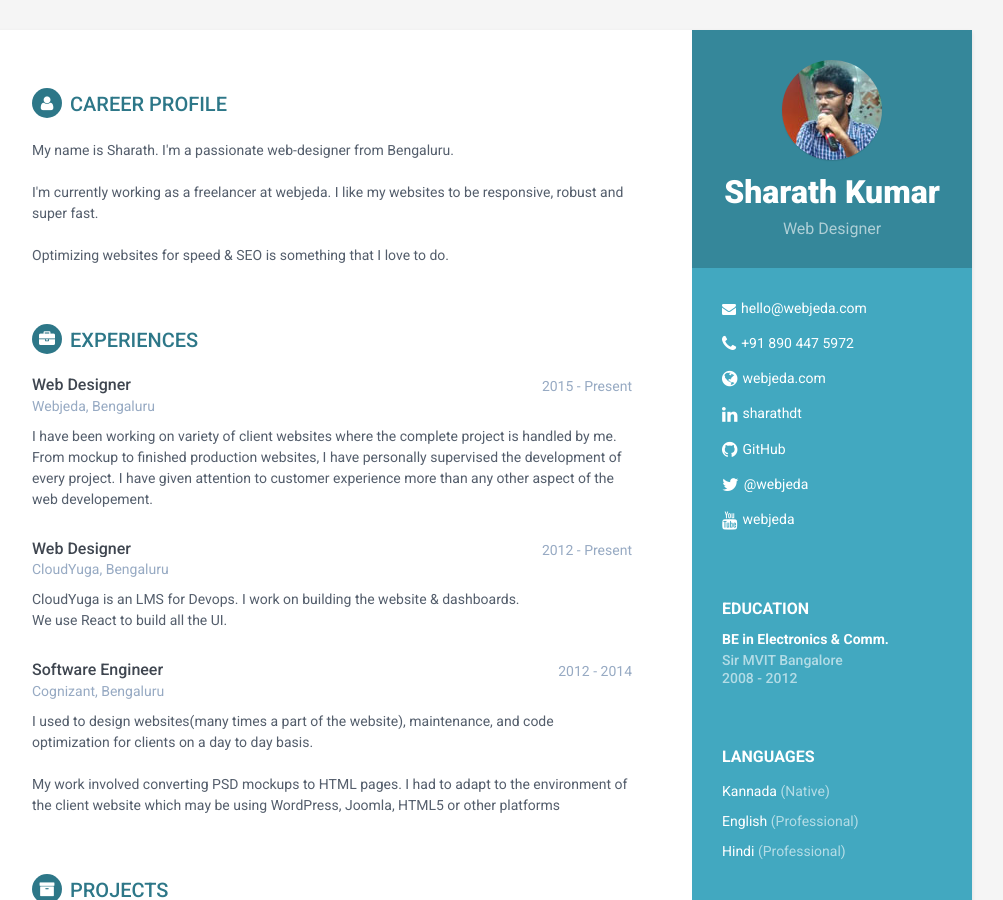
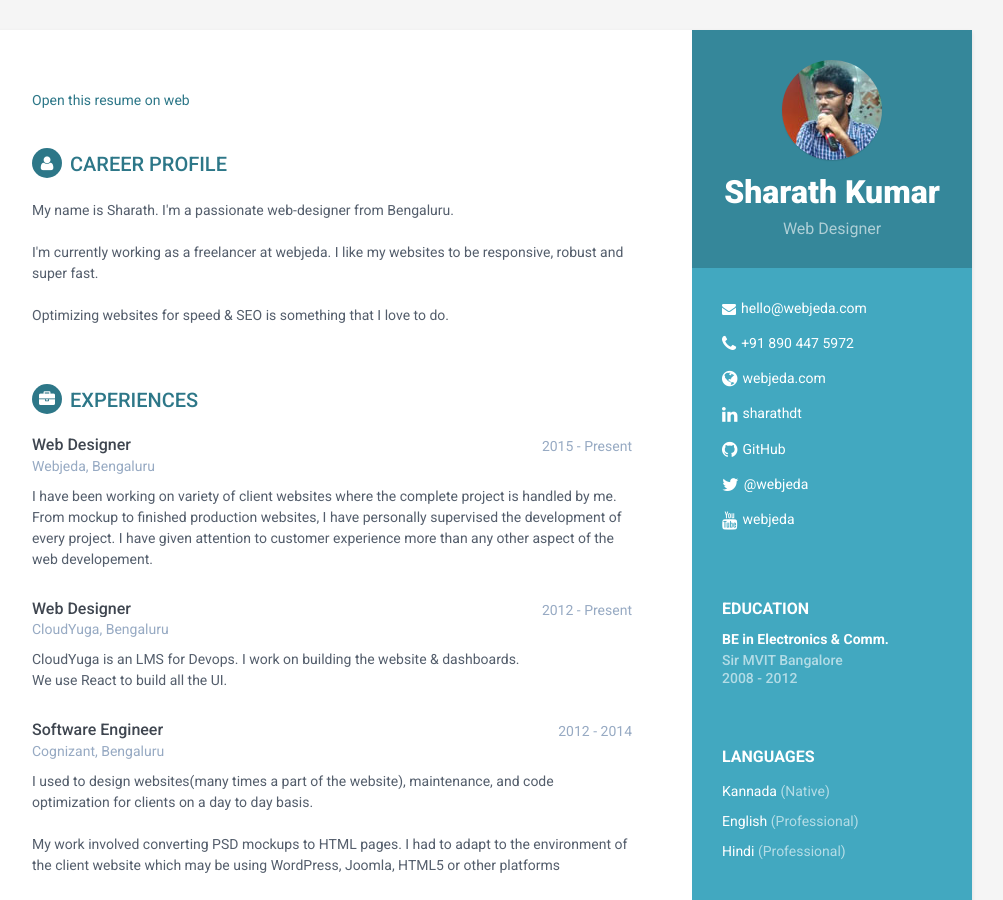
Before and after one commit to sharu725/resume, a Jekyll site: the page built from index.html, in a window 1280 px wide and 900 px high. Shown: the whole window, without its empty margins (168-1171 px from the left). Built offline with Jekyll 4.4.1, drawn with Linux system fonts in a browser that asks for light colours.

Commit message:
add resume link

```diff
--- a/_includes/career-profile.html
+++ b/_includes/career-profile.html
@@ -1,11 +1,15 @@
+<a href="https://sharu725.github.io/resume">Open this resume on web</a>
+<br>
+<br>
+<br>
 {% if site.summary %}
 <section class="section summary-section">
-
   <h2 class="section-title"><i class="fa fa-user"></i>Career Profile</h2>
 
-    <div class="summary">
-      <p>{{ site.summary }}</p>
-    </div><!--//summary-->
-
-</section><!--//section-->
+  <div class="summary">
+    <p>{{ site.summary }}</p>
+  </div>
+  <!--//summary-->
+</section>
+<!--//section-->
 {% endif %}
```
